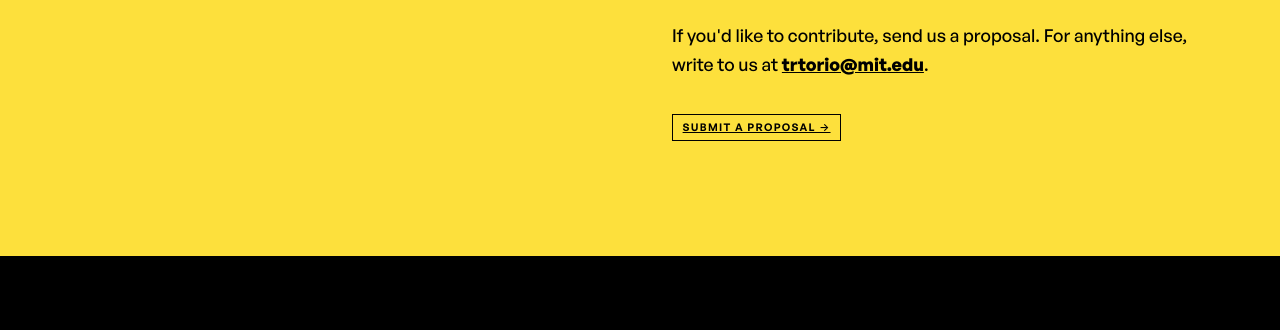
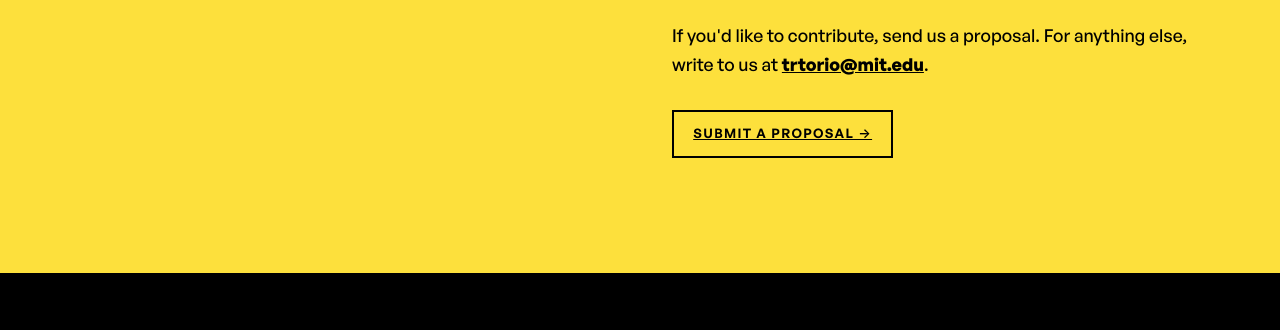
Before and after one commit to territoriomit/territoriomit.github.io, a plain HTML site: page blog.html in a window 1280 px wide. Shown: the part 1464-1794 px from the top of the page. Drawn offline with Linux system fonts and the light colour scheme.

Commit message:
Add files via upload

```diff
--- a/assets/css/site.css
+++ b/assets/css/site.css
@@ -268,6 +268,7 @@ a.card:hover .tag{background:var(--paper);color:var(--ink);}
   border:1.5px solid currentColor;white-space:nowrap;
 }
 .tag--filled{background:var(--accent);border-color:var(--accent);color:#fff;}
+.tag--lg{font-size:.82rem;padding:.7rem 1.2rem;border-width:2px;letter-spacing:.1em;}
 
 /* ---------- poster (event visual, per brand layout system) ---------- */
 .poster{
```
